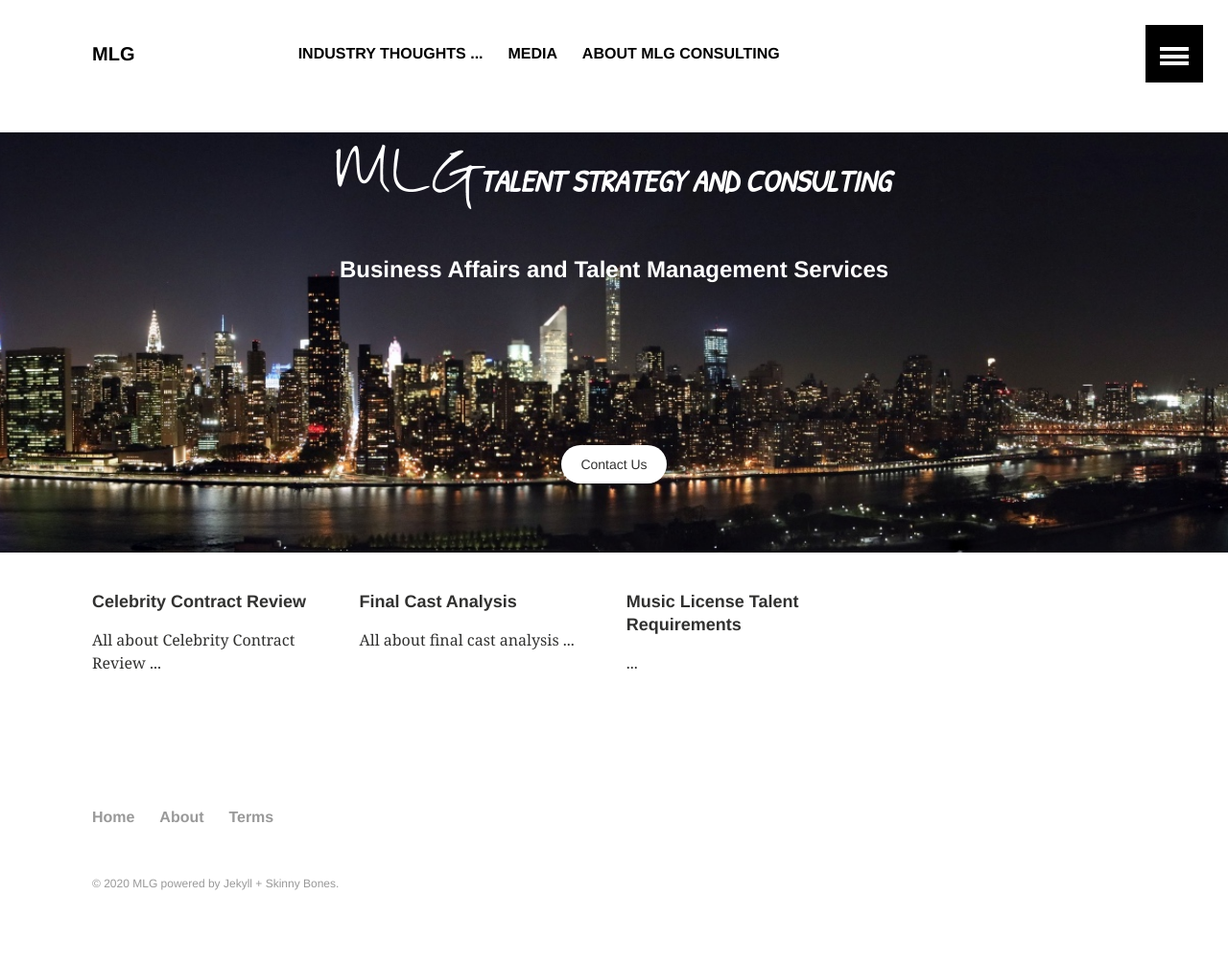
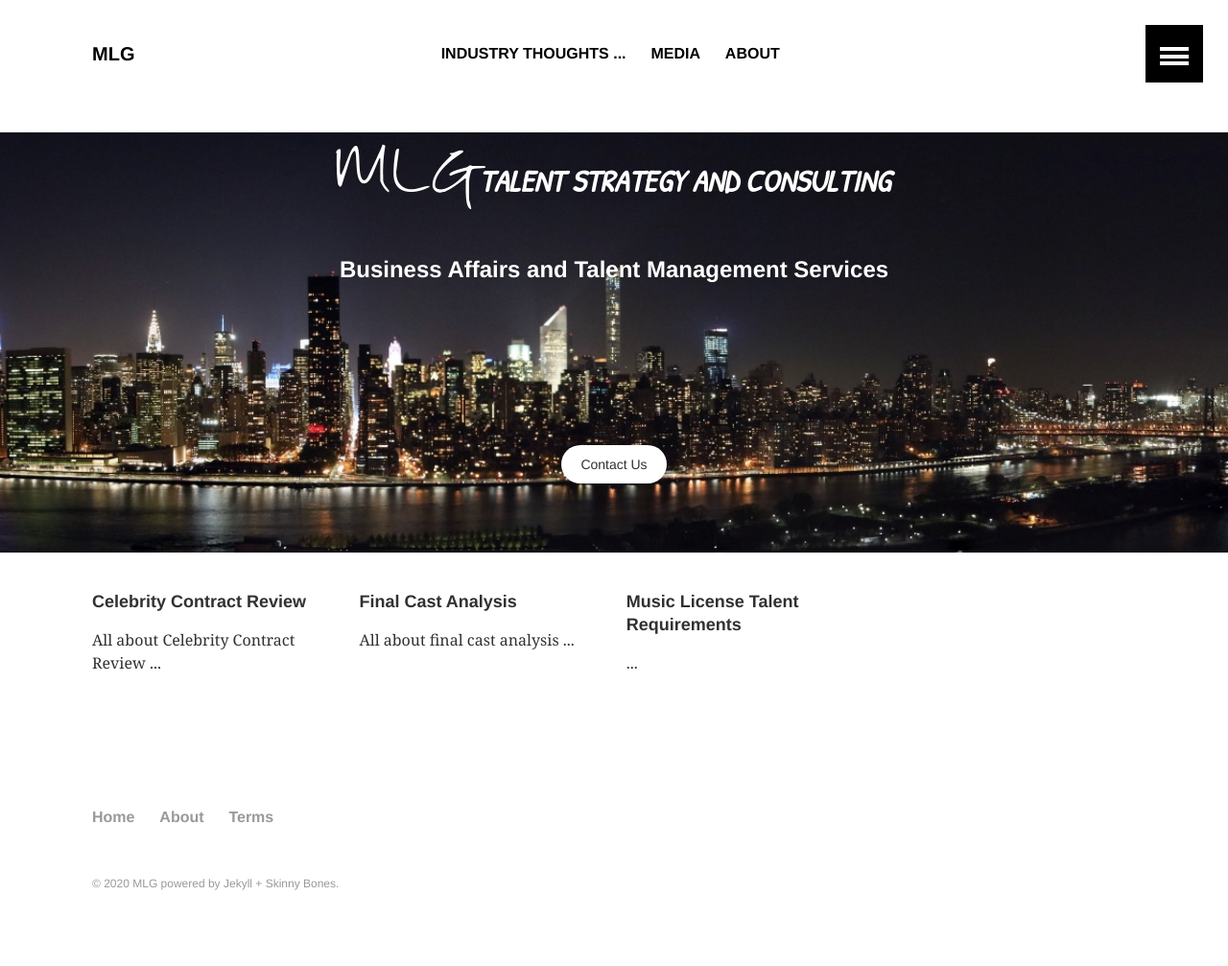
Before and after one commit to mlgtsc/mlgtalentstrategyandconsulting.com, a Jekyll site: the page built from index.md, in a window 1280 px wide. Shown: the whole page at 96% size. Built offline with Jekyll 4.4.1, drawn with Linux system fonts in a browser that asks for light colours.

Commit message:
Update navigation.yml

```diff
--- a/_data/navigation.yml
+++ b/_data/navigation.yml
@@ -10,7 +10,7 @@
   excerpt: "Examples of some of our past work"
   image: CornwallisSky640x480.png
 
-- title: About MLG Consulting
+- title: About
   url: /about/
   excerpt: "All about us"
   image: MarcelleFace-400x200.jpg
```
